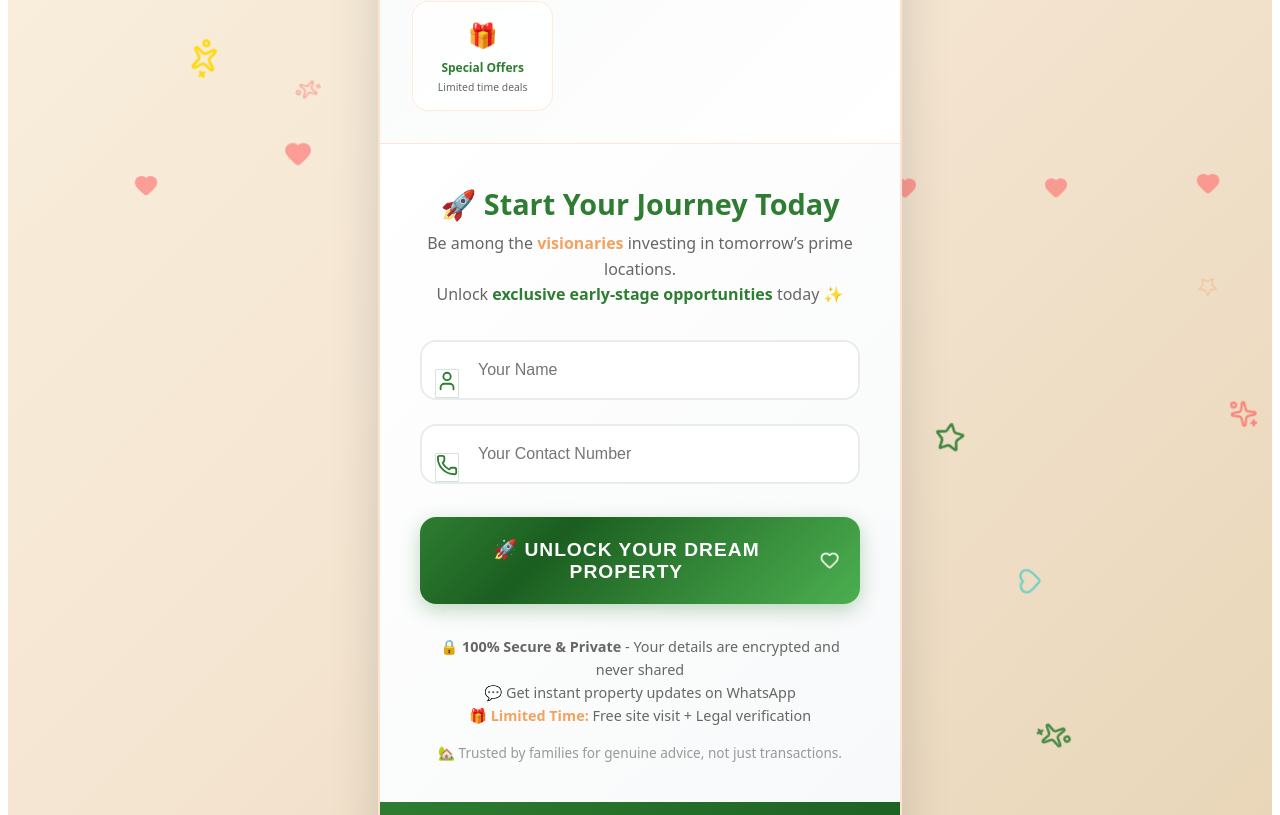
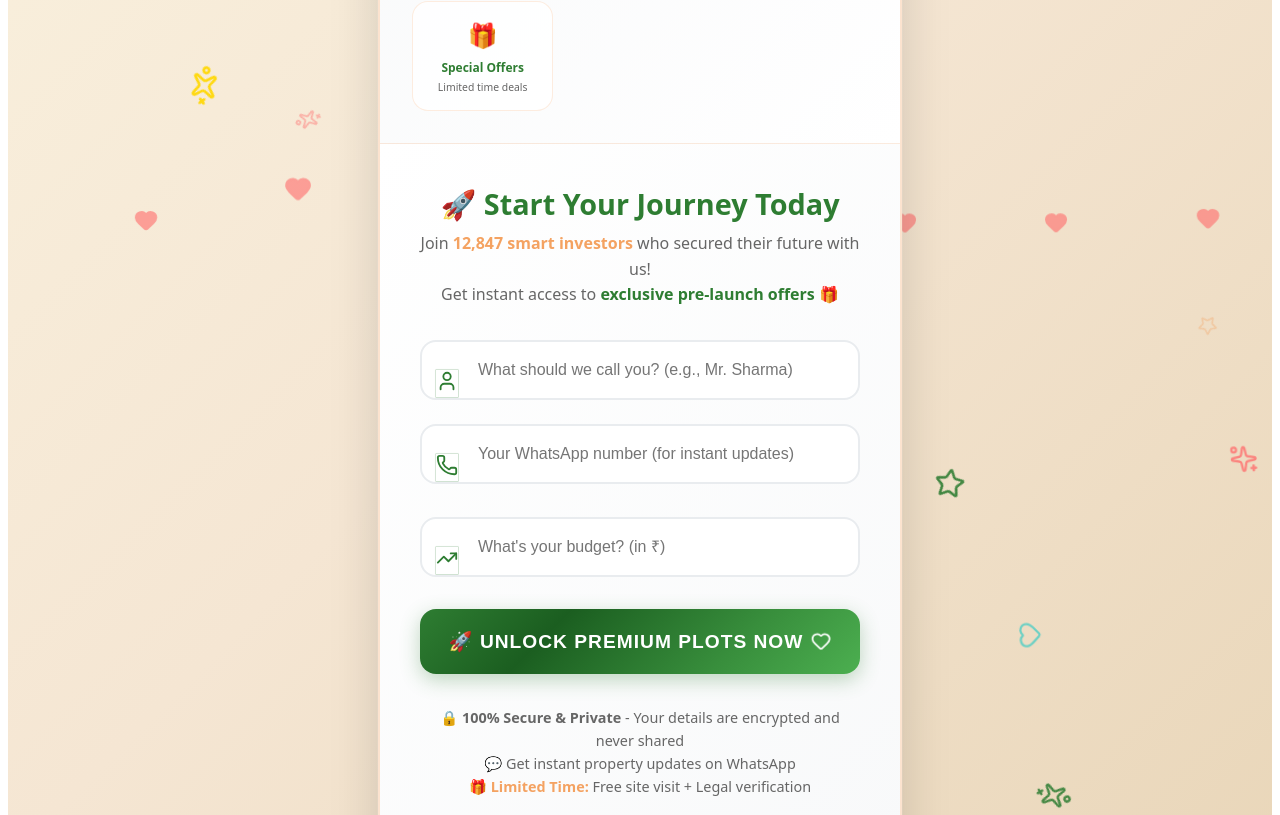
Before and after one commit to Shine145-Git/ShineOneEstate, a React (Create React App) app in the folder client/: page /form in a window 1280 px wide. Shown: the part 544-1359 px from the top of the page. Built offline with nearby package versions, Linux system fonts and the light colour scheme.

Commit message:
Update form.jsx

```diff
--- a/client/src/Screens/Form/form.jsx
+++ b/client/src/Screens/Form/form.jsx
@@ -2,7 +2,7 @@ import React, { useState, useEffect } from 'react';
 import { User, Phone, Home, MapPin, TrendingUp, Sparkles, Heart, Star, Crown, Gift } from 'lucide-react';
 
 export default function ShineOneEstateForm() {
-  const [formData, setFormData] = useState({ name: '', contact: '' });
+  const [formData, setFormData] = useState({ name: '', contact: '', budget: '' });
   const [loading, setLoading] = useState(false);
   const [message, setMessage] = useState('');
   const [fadeIn, setFadeIn] = useState(false);
@@ -34,7 +34,7 @@ export default function ShineOneEstateForm() {
   const handleSubmit = async (e) => {
     e.preventDefault();
     if (!formData.name || !formData.contact) {
-      setMessage('🚨 Please share your details to unlock exclusive deals!');
+      setMessage('🚨 Please share your details to unlock exclusive plots!');
       return;
     }
     if (!/^\d{10}$/.test(formData.contact)) {
@@ -44,11 +44,11 @@ export default function ShineOneEstateForm() {
 
     setLoading(true);
     try {
-  const response = await fetch(process.env.REACT_APP_API_FORM_SUBMIT, {
-    method: 'POST',
-    headers: { 'Content-Type': 'application/json' },
-    body: JSON.stringify(formData)
-  });
+      const response = await fetch('http://localhost:2000/form', {
+        method: 'POST',
+        headers: { 'Content-Type': 'application/json' },
+        body: JSON.stringify(formData)
+      });
        const result = await response.json(); // 👈 get the actual userId from response
 
         if (response.ok && result.userId) {
@@ -191,9 +191,9 @@ export default function ShineOneEstateForm() {
               🚀 Start Your Journey Today
             </h2>
             <p style={{ fontSize: '1rem', color: '#666', margin: '0', lineHeight: '1.6', animation: 'fadeInUp 1s ease-out 2.2s both' }}>
-  Be among the <span style={{ color: '#F4A261', fontWeight: '600' }}>visionaries</span> investing in tomorrow’s prime locations.
-  <br />Unlock <span style={{ color: '#2E7D32', fontWeight: '600' }}>exclusive early-stage opportunities</span> today ✨
-</p>
+              Join <span style={{ color: '#F4A261', fontWeight: '600' }}>12,847 smart investors</span> who secured their future with us!
+              <br />Get instant access to <span style={{ color: '#2E7D32', fontWeight: '600' }}>exclusive pre-launch offers</span> 🎁
+            </p>
           </div>
 
           <div style={{ marginBottom: '1.5rem', position: 'relative', animation: 'fadeInUp 1s ease-out 2.4s both' }}>
@@ -203,7 +203,7 @@ export default function ShineOneEstateForm() {
             <input
               type="text"
               name="name"
-              placeholder="Your Name"
+              placeholder="What should we call you? (e.g., Mr. Sharma)"
               value={formData.name}
               onChange={handleChange}
               required
@@ -220,11 +220,28 @@ export default function ShineOneEstateForm() {
             <input
               type="tel"
               name="contact"
-              placeholder="Your Contact Number"
+              placeholder="Your WhatsApp number (for instant updates)"
               value={formData.contact}
               onChange={handleChange}
               required
               maxLength="10"
+              style={{ width: '100%', padding: '1.2rem 1.2rem 1.2rem 3.5rem', border: '2px solid #E9ECEF', borderRadius: '16px', fontSize: '1rem', outline: 'none', transition: 'all 0.3s cubic-bezier(0.25, 0.46, 0.45, 0.94)', background: 'rgba(255, 255, 255, 0.9)', boxSizing: 'border-box', fontWeight: '500' }}
+              onFocus={(e) => { e.target.style.borderColor = '#2E7D32'; e.target.style.boxShadow = '0 0 0 4px rgba(46, 125, 50, 0.1)'; e.target.style.transform = 'translateY(-2px)'; }}
+              onBlur={(e) => { e.target.style.borderColor = '#E9ECEF'; e.target.style.boxShadow = 'none'; e.target.style.transform = 'translateY(0)'; }}
+            />
+          </div>
+
+          <div style={{ marginBottom: '2rem', position: 'relative', animation: 'fadeInUp 1s ease-out 2.7s both' }}>
+            <div style={{ position: 'absolute', left: '1rem', top: '50%', transform: 'translateY(-50%)', color: '#2E7D32', zIndex: '1', animation: 'pulse 2s infinite' }}>
+              <TrendingUp size={22} />
+            </div>
+            <input
+              type="number"
+              name="budget"
+              placeholder="What's your budget? (in ₹)"
+              value={formData.budget || ''}
+              onChange={handleChange}
+              required
               style={{ width: '100%', padding: '1.2rem 1.2rem 1.2rem 3.5rem', border: '2px solid #E9ECEF', borderRadius: '16px', fontSize: '1rem', outline: 'none', transition: 'all 0.3s cubic-bezier(0.25, 0.46, 0.45, 0.94)', background: 'rgba(255, 255, 255, 0.9)', boxSizing: 'border-box', fontWeight: '500' }}
               onFocus={(e) => { e.target.style.borderColor = '#2E7D32'; e.target.style.boxShadow = '0 0 0 4px rgba(46, 125, 50, 0.1)'; e.target.style.transform = 'translateY(-2px)'; }}
               onBlur={(e) => { e.target.style.borderColor = '#E9ECEF'; e.target.style.boxShadow = 'none'; e.target.style.transform = 'translateY(0)'; }}
@@ -260,7 +277,7 @@ export default function ShineOneEstateForm() {
                   </>
                 ) : (
                   <>
-                    🚀 Unlock Your Dream Property
+                    🚀 Unlock Premium Plots Now
                     <Heart size={20} style={{ animation: 'heartbeat 1s infinite' }} />
                   </>
                 )}
```
